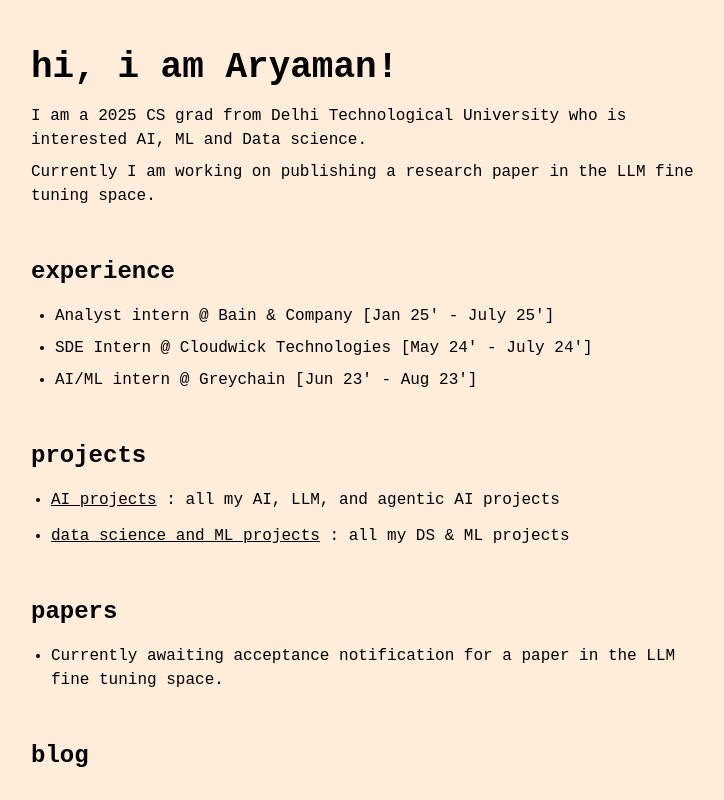
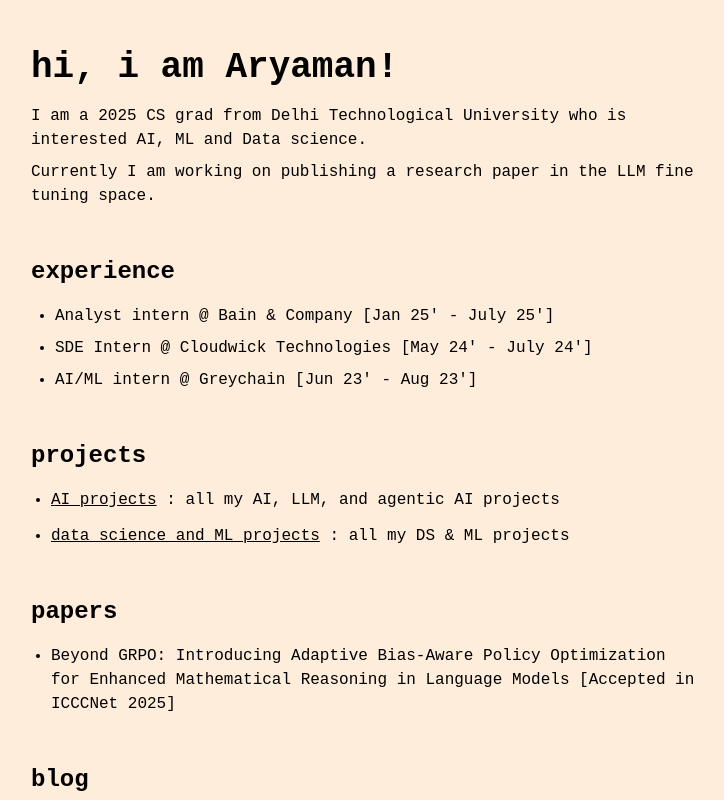
Before and after one commit to aryamanjain09/aryaman-portfolio, a React (Vite) app: page / in a window 1280 px wide. Shown: the top 800 px of the page, without its empty margins (273-997 px from the left). Built offline with nearby package versions, Linux system fonts and the light colour scheme.

Commit message:
Update resume link and paper text
- Updated the resume link in the Resume component.
- Modified the text within the Papers component.

```diff
--- a/src/components/Papers.tsx
+++ b/src/components/Papers.tsx
@@ -6,7 +6,7 @@ const Papers = () => {
     <section className="mb-12">
       <h2 className="text-2xl font-bold mb-4">papers</h2>
       <ul className="list-disc pl-5">
-        <li>Currently awaiting acceptance notification for a paper in the LLM fine tuning space.</li>
+        <li>Beyond GRPO: Introducing Adaptive Bias-Aware Policy Optimization for Enhanced Mathematical Reasoning in Language Models [Accepted in ICCCNet 2025]</li>
       </ul>
     </section>
   );
--- a/src/components/Resume.tsx
+++ b/src/components/Resume.tsx
@@ -6,7 +6,7 @@ const Resume = () => {
     <section className="mb-12">
       <h2 className="text-2xl font-bold mb-4">
         <a
-          href="https://drive.google.com/file/d/1Jb7Vn4CMppKL6LSDkGKE0aJogCV63Y3z/view?usp=drive_link"
+          href="https://drive.google.com/file/d/13rcIzchm-cUxAknlNjyhVCLDSEF9ofm_/view?usp=sharing"
           target="_blank"
           rel="noopener noreferrer"
           className="hover:underline"
```
